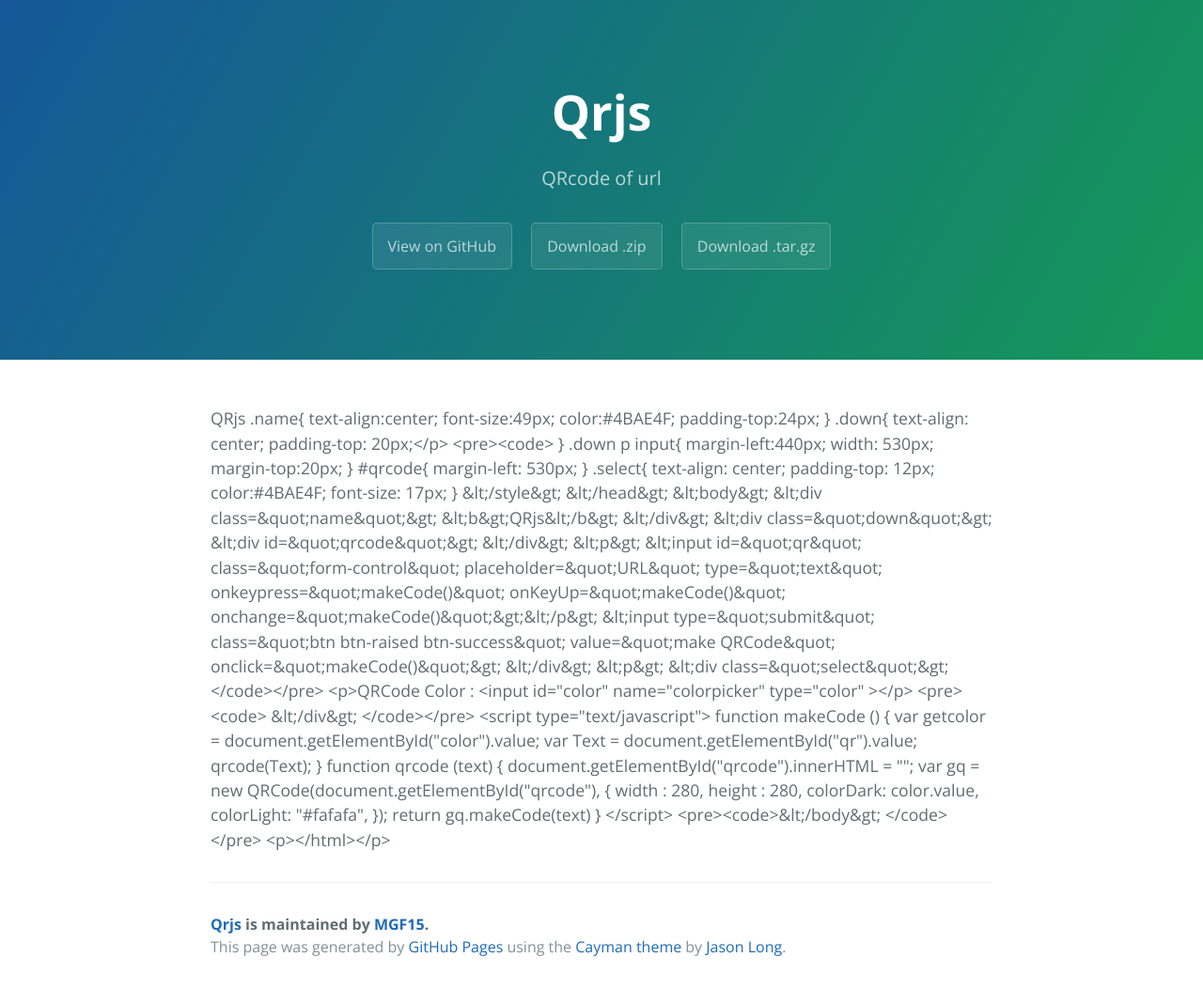
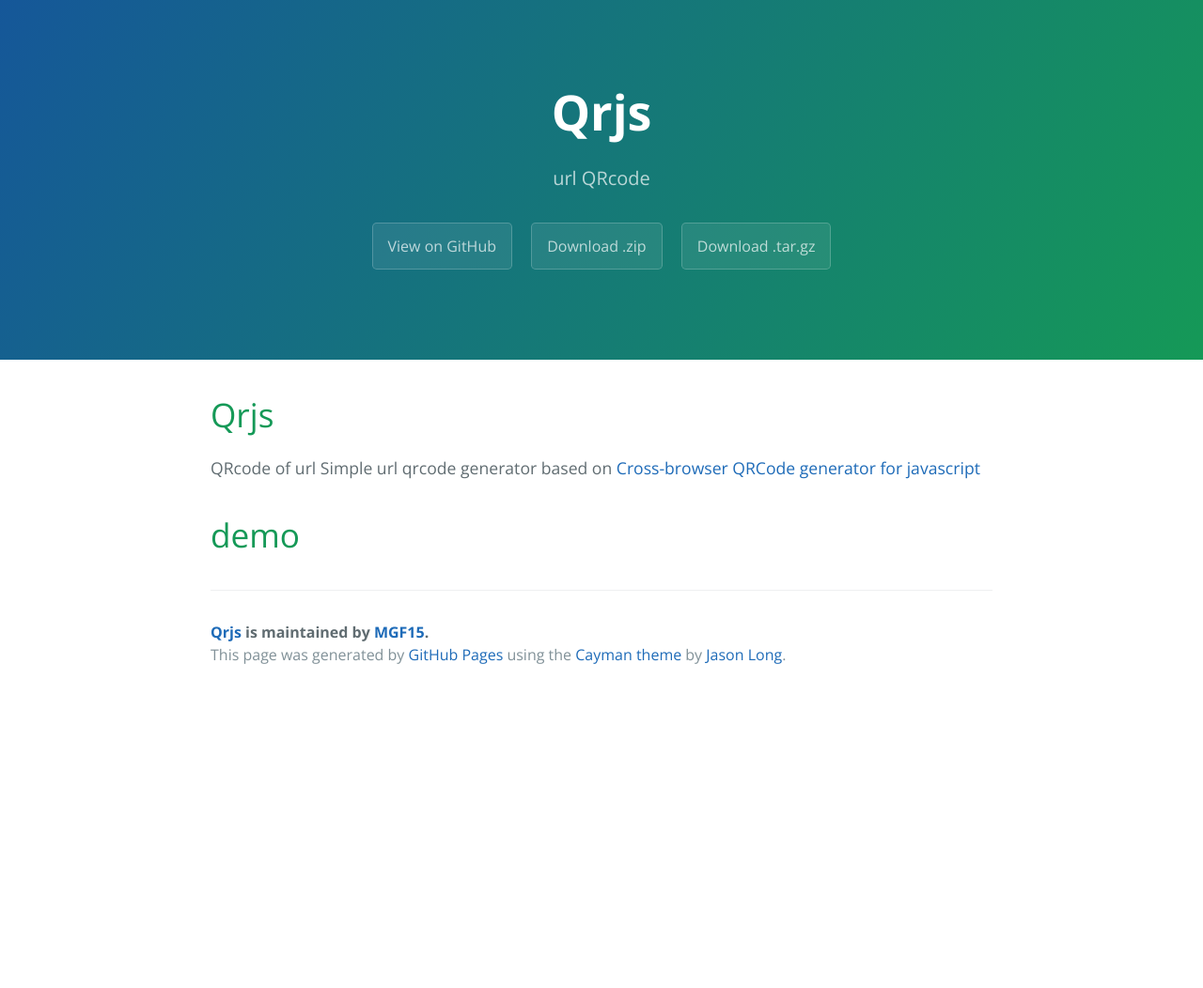
Before and after one commit to 0-ali/Qrjs, a plain HTML site: page index.html in a window 1280 px wide. Shown: the whole page at 94% size. After the commit the page ends 800 px from the top, so only its background shows below. Drawn offline with nearby package versions, Linux system fonts and the light colour scheme.

Commit message:
Create gh-pages branch via GitHub

```diff
--- a/index.html
+++ b/index.html
@@ -12,93 +12,21 @@
   <body>
     <section class="page-header">
       <h1 class="project-name">Qrjs</h1>
-      <h2 class="project-tagline">QRcode of url </h2>
+      <h2 class="project-tagline">url QRcode</h2>
       <a href="https://github.com/MGF15/Qrjs" class="btn">View on GitHub</a>
       <a href="https://github.com/MGF15/Qrjs/zipball/master" class="btn">Download .zip</a>
       <a href="https://github.com/MGF15/Qrjs/tarball/master" class="btn">Download .tar.gz</a>
     </section>
 
     <section class="main-content">
-      <p>
-    </p>
-        QRjs
+      <h1>
+<a id="qrjs" class="anchor" href="#qrjs" aria-hidden="true"><span aria-hidden="true" class="octicon octicon-link"></span></a>Qrjs</h1>
 
+<p>QRcode of url
+Simple url qrcode generator based on <a href="https://github.com/davidshimjs/qrcodejs">Cross-browser QRCode generator for javascript </a></p>
 
-
-            .name{
-                text-align:center;
-                font-size:49px;
-                color:#4BAE4F;
-                padding-top:24px;
-            }
-            .down{
-             text-align: center;
-             padding-top: 20px;&lt;/p&gt;
-
-&lt;pre&gt;&lt;code&gt;        }
-        .down p input{
-        margin-left:440px;
-        width: 530px;
-        margin-top:20px;
-        }
-    #qrcode{
-    margin-left: 530px;
-    }
-   .select{
-    text-align: center;
-    padding-top: 12px;
-    color:#4BAE4F;
-    font-size: 17px;
-    }
-        &amp;lt;/style&amp;gt;
-&amp;lt;/head&amp;gt;
-&amp;lt;body&amp;gt;
-    &amp;lt;div class=&amp;quot;name&amp;quot;&amp;gt;
-        &amp;lt;b&amp;gt;QRjs&amp;lt;/b&amp;gt;
-    &amp;lt;/div&amp;gt;
-        &amp;lt;div class=&amp;quot;down&amp;quot;&amp;gt;
-
-             &amp;lt;div id=&amp;quot;qrcode&amp;quot;&amp;gt;
-    &amp;lt;/div&amp;gt;
-                &amp;lt;p&amp;gt; &amp;lt;input id=&amp;quot;qr&amp;quot; class=&amp;quot;form-control&amp;quot; placeholder=&amp;quot;URL&amp;quot; type=&amp;quot;text&amp;quot; onkeypress=&amp;quot;makeCode()&amp;quot; onKeyUp=&amp;quot;makeCode()&amp;quot; onchange=&amp;quot;makeCode()&amp;quot;&amp;gt;&amp;lt;/p&amp;gt;
-                &amp;lt;input type=&amp;quot;submit&amp;quot; class=&amp;quot;btn btn-raised btn-success&amp;quot; value=&amp;quot;make QRCode&amp;quot; onclick=&amp;quot;makeCode()&amp;quot;&amp;gt;
-&amp;lt;/div&amp;gt;
-&amp;lt;p&amp;gt;
-&amp;lt;div class=&amp;quot;select&amp;quot;&amp;gt;
-&lt;/code&gt;&lt;/pre&gt;
-
-&lt;p&gt;QRCode Color :
-       &lt;input id="color" name="colorpicker" type="color" &gt;&lt;/p&gt;
-
-&lt;pre&gt;&lt;code&gt;        &amp;lt;/div&amp;gt;
-&lt;/code&gt;&lt;/pre&gt;
-
-&lt;script type="text/javascript"&gt;
-
-
-function makeCode () {
-    var getcolor = document.getElementById("color").value;
-    var Text = document.getElementById("qr").value;
-    qrcode(Text);
-}
-
-function qrcode (text) {
-    document.getElementById("qrcode").innerHTML = "";
-    var gq = new QRCode(document.getElementById("qrcode"), {
-    width : 280,
-    height : 280,
-    colorDark: color.value,
-    colorLight: "#fafafa",
-});
-
-    return gq.makeCode(text)
-}
-&lt;/script&gt;
-
-&lt;pre&gt;&lt;code&gt;&amp;lt;/body&amp;gt;
-&lt;/code&gt;&lt;/pre&gt;
-
-&lt;p&gt;&lt;/html&gt;&lt;/p&gt;
+<h1>
+<a id="demo" class="anchor" href="#demo" aria-hidden="true"><span aria-hidden="true" class="octicon octicon-link"></span></a>demo</h1>
 
       <footer class="site-footer">
         <span class="site-footer-owner"><a href="https://github.com/MGF15/Qrjs">Qrjs</a> is maintained by <a href="https://github.com/MGF15">MGF15</a>.</span>
```
Also changed, not shown: params.json (+2 -2 lines).
